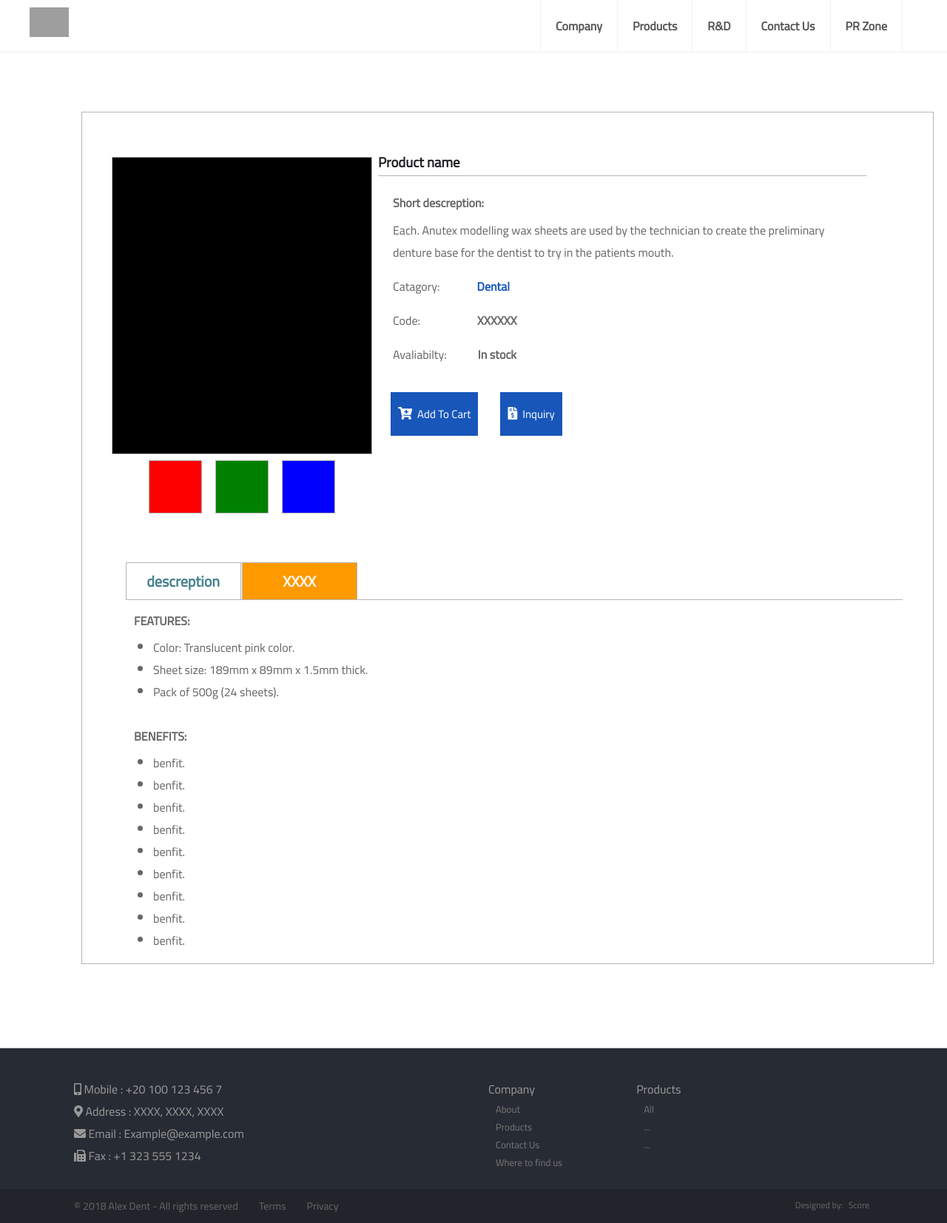
After one commit to Hardmgamer/Alex-Dent, a PHP site: page /productinfo.php in a window 1280 px wide. The commit adds this page. Shown: the whole page at 74% size. Run offline with PHP 8.4, Linux system fonts and the light colour scheme; some libraries are stand-ins or nearby versions; grey boxes are pictures that could not be loaded.

Commit message:
full product page

```diff
--- a/Stylesheets/about.css
+++ b/Stylesheets/about.css
@@ -22,7 +22,7 @@ a{
     text-decoration: none;
   }
 a:hover, a:focus{
-    color: #06100a;
+    color: #24e267;
     text-decoration: none;
   }
 .locations{
--- /dev/null
+++ b/Stylesheets/prodinfo.css
@@ -0,0 +1,161 @@
+.page{
+  height: aut;
+  width: 1150px;
+  margin-left: 110px;
+  margin-top: 80px;
+  border: 1px solid #b5b5b5;
+}
+.image{
+  overflow:hidden;
+  background:#000;
+  position:absolute;
+  width: 350px;
+  height: 400px;
+  margin-top: 60px;
+  margin-left: 40px;
+}
+.minimage{
+  margin-left: 40px;
+}
+.image1{
+  border: 1px solid #b5b5b5;
+  background: red;
+  width: 70px;
+  height: 70px;
+  margin-top: 470px;
+  margin-left: 50px;
+  position: absolute;
+}
+.image2{
+  border: 1px solid #b5b5b5;
+  background: green;
+  margin-left: 140px;
+  margin-top: 470px;
+  width: 70px;
+  height: 70px;
+  position: absolute;
+}
+.image3{
+  border: 1px solid #b5b5b5;
+  margin-left: 230px;
+  margin-top: 470px;
+  background: blue;
+  width: 70px;
+  height: 70px;
+  position: absolute;
+}
+
+h3{
+  color:#222326;
+}
+
+.name{
+  width: 1060px;
+}
+.name h3{
+  margin-left: 400px;
+  margin-top: 50px;
+  border-bottom: 1px solid #b5b5b5;
+}
+.name h4{
+  margin-left: 400px;
+  color:#666666;
+  padding-left: 20px;
+}
+.descreption{
+  width: 600px;
+  margin-left: 400px;
+  margin-top: -15px;
+}
+.descreption p{
+  color: #666666;
+}
+.descreption a{
+  margin-left: 50px;
+  color: #1856ba;
+  text-decoration: none;
+}
+a:hover, a:focus{
+    color: #1822ba;
+    text-decoration: none;
+  }
+
+.code{
+  margin-left: 77px;
+}
+.is{
+  margin-left:42px;
+}
+.little{
+  padding-left: 20px;
+}
+.image{
+  border: 1px solid #b5b5b5;
+}
+.ProdButton{
+  padding:0.3px 10px;
+  display: inline-block;
+  color:#fff;
+  font-size:15px;
+  background:#1856ba;
+  margin-right:30px;
+  margin-top:20px;
+  float:left;
+  transition:background-color 0.2s
+}
+.ProdButton span{
+  margin-right:7px;
+  font-size:17px;
+}
+.ProdButton:hover{
+  background:#1822ba;
+}
+.buttons{
+  margin-left: 417px;
+}
+.sections{
+  float: left;
+  overflow: hidden;
+  width: 1050px;
+  margin-top: 250px;
+  margin-left: -620px;
+  text-align: center;
+  border-bottom: 1px solid #b5b5b5;
+}
+.descreptionsec{
+  color: #45818e;
+  font-size: 20px;
+  border: 1px solid #b5b5b5;
+  width: 150px;
+  padding: 6px 2px;
+  border-bottom: none;
+}
+.features{
+  font-size: 20px;
+  border: 1px solid #b5b5b5;
+  width: 150px;
+  padding: 6px 2px;
+  border-bottom: none;
+  background: #ff9900;
+  margin-top: -50px;
+  margin-left: 157px;
+}
+.features strong{
+  color:white;
+}
+.Detials{
+  color: #666666;
+margin-top: 330px;
+margin-left: 70px;
+}
+.Detials h4, .Benfits h4{
+  margin-bottom: -10px;
+}
+.Detials ul,.Benfits ul{
+  margin-left: -14px;
+}
+.Benfits{
+  color: #666666;
+margin-top: 30px;
+margin-left: 70px;
+}
--- a/about.php
+++ b/about.php
@@ -1,5 +1,6 @@
 <head>
   <title>About us</title>
+  <link rel="stylesheet" href="https://use.fontawesome.com/releases/v5.1.0/css/all.css" integrity="sha384-lKuwvrZot6UHsBSfcMvOkWwlCMgc0TaWr+30HWe3a4ltaBwTZhyTEggF5tJv8tbt" crossorigin="anonymous">
   <link rel="stylesheet" type="text/css" href="./Stylesheets/Main.css">
   <link rel="stylesheet" type="text/css" href="./Stylesheets/about.css">
 </head>
--- /dev/null
+++ b/productinfo.php
@@ -0,0 +1,67 @@
+<html>
+<head>
+  <title>Item descreption</title>
+  <link rel="stylesheet" type="text/css" href="./Stylesheets/Main.css">
+  <link rel="stylesheet" type="text/css" href="./Stylesheets/prodinfo.css">
+  <link rel="stylesheet" href="https://use.fontawesome.com/releases/v5.1.0/css/all.css" integrity="sha384-lKuwvrZot6UHsBSfcMvOkWwlCMgc0TaWr+30HWe3a4ltaBwTZhyTEggF5tJv8tbt" crossorigin="anonymous">
+</head>
+<?php include('./header.html'); ?>
+<?php include('./footer.html'); ?>
+<body>
+  <div class="page">
+  <div class="photos">
+    <div class="image">
+    </div>
+    <div class="minimage">
+    <div class="image1">
+    </div>
+    <div class="image2">
+    </div>
+    <div class="image3">
+    </div>
+  </div>
+  </div>
+    <div class="name">
+      <h3>Product name</h3>
+      <h4>Short descreption:</h4>
+    </div>
+    <div class="little">
+    <div class="descreption">
+      <p>Each. Anutex modelling wax sheets are used by the technician to create the preliminary denture base for the dentist to try in the patients mouth.</p>
+      <p>Catagory:<a href="#"><strong>Dental</strong></a></p>
+      <p>Code:<strong class="code">XXXXXX</strong></p>
+      <p>Avaliabilty:<strong class="is">In stock</strong></p>
+     </div>
+   </div>
+  <div class="buttons">
+    <div class="ProdButton"><p><span class="fas fa-cart-plus"></span>Add To Cart</p></div>
+    <div class="ProdButton"><p><span class="fas fa-file-invoice-dollar"></span>Inquiry</p></div>
+  </div>
+  <div class="sections">
+    <div class="descreptionsec"><strong>descreption</strong></div>
+    <div class="features"><strong>XXXX</strong></div>
+  </div>
+  <div class="Detials">
+    <h4><strong>FEATURES:</strong></h4>
+    <ul>
+      <li>Color: Translucent pink color.</li>
+      <li>Sheet size: 189mm x 89mm x 1.5mm thick.</li>
+      <li>Pack of 500g (24 sheets).</li>
+    </ul>
+  </div>
+  <div class="Benfits">
+    <h4><strong>BENEFITS:</strong></h4>
+    <ul>
+      <li>benfit.</li>
+      <li>benfit.</li>
+      <li>benfit.</li>
+      <li>benfit.</li>
+      <li>benfit.</li>
+      <li>benfit.</li>
+      <li>benfit.</li>
+      <li>benfit.</li>
+      <li>benfit.</li>
+    </ul>
+  </div>
+</body>
+</html>
```
